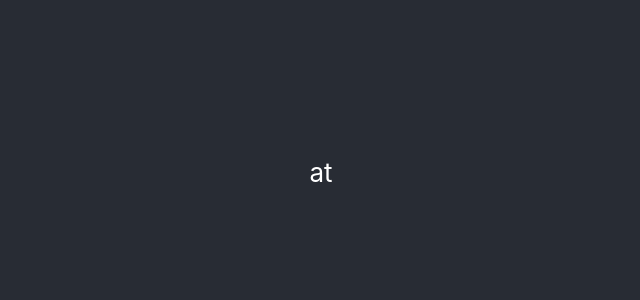
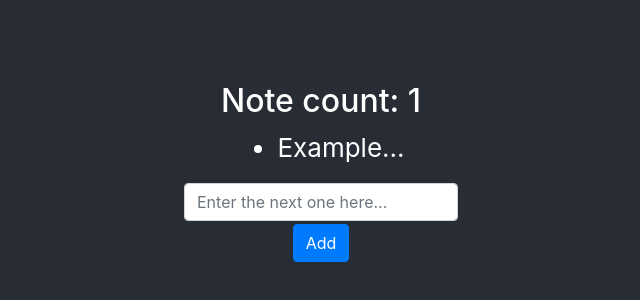
Before and after one commit to nmuren/mobx-react-app, a React (Create React App) app: page / in a window 1280 px wide. Shown: the part 228-528 px from the top of the page, without its empty margins (319-959 px from the left). Built offline with nearby package versions, Linux system fonts and the light colour scheme.

Commit message:
added mobx store components and views

```diff
--- a/src/App.js
+++ b/src/App.js
@@ -1,77 +1,18 @@
 import './App.css';
+import 'bootstrap/dist/css/bootstrap.min.css';
 import React from "react";
-import {action, makeObservable, observable} from "mobx";
+import {StoreProvider} from "./mobx/store";
+import ViewNotes from "./view/notes";
+import ViewAddNote from "./view/addNote";
 
-// The philosophy behind MobX is very simple:
-// Anything that can be derived from the application state,
-// should be derived. Automatically.
-
-//  Events
-//     ↓
-//  [ Actions ] ← ----- ← --•
-//     ↓ Modify             |
-//  [ State ]               ↑
-//     ↓ Updates            | Events invoke
-//  [ Computed values ]     ↑
-//     ↓ Trigger            |
-//  [ Reactions ] → --- → --•
-
-// Core concepts:
-// Observable state
-// Computed values
-// Value that will be derived automatically when relevant data
-// is modified.
-// Reactions
-// Like a Computed but produces side effect instead of new value.
-// Actions
-// Changing the state.
-
-// MobX reacts to any existing observable property that is read during
-// the execution of a tracked function.
-// MobX tracks property access, not values.
-
-//Ref.: https://gist.github.com/oupirum/98cbc8666dfd9a1e586f005d81503b6b
-
-class TodoItem {
-    //The example data fields with changing content
-    title = "";
-    finished = false;
-
-    constructor(title) {
-        //Both makeObservable and makeAutoObservable lines achieves the same task
-
-        //Properties, entire objects, arrays, Maps and Sets can all be made observable.
-        makeObservable(this, {
-            title: observable,
-            finished: observable,
-            toggle: action,
-            updateTitle: action
-        });
-
-        //Automatically make properties, objects, arrays, Maps and Sets observable.
-        // makeAutoObservable(this);
-
-        this.title = title;
-    }
-
-    //Action definitions of how the data will be updated
-    toggle() {
-        this.finished = !this.finished;
-    }
-
-    updateTitle(newTitle) {
-        this.title = newTitle;
-    }
-}
-
-// A function component wrapped with `observer` will react
-// to any future change in an observable it used before.
-// const TimerView = observer(({timer}) => <span>Seconds passed: {timer.secondsPassed}</span>);
 
 function App() {
     return (
         <div className="App App-header">
-            at
+            <StoreProvider>
+                <ViewNotes/>
+                <ViewAddNote/>
+            </StoreProvider>
         </div>
     );
 }
--- /dev/null
+++ b/src/mobx/store.js
@@ -0,0 +1,23 @@
+import React, {createContext} from "react";
+import {useLocalStore} from "mobx-react-lite";
+
+export const StoreContext = createContext();
+
+export const StoreProvider = (({children}) => {
+    const store = useLocalStore(() => ({
+        notes: ["Example..."],
+        addNote: note => {
+            store.notes.push(note)
+        },
+        removeNote: key => {
+            store.notes = store.notes.filter(note =>
+                note !== key
+            )
+        },
+        get notesCount() {
+            return store.notes.length;
+        }
+    }));
+
+    return <StoreContext.Provider value={store}>{children}</StoreContext.Provider>
+})
--- /dev/null
+++ b/src/view/addNote.js
@@ -0,0 +1,24 @@
+import React, {useContext, useState} from "react";
+import Button from "react-bootstrap/cjs/Button";
+import Form from "react-bootstrap/cjs/Form";
+import {StoreContext} from "../mobx/store";
+
+const AddNote = () => {
+    const store = useContext(StoreContext);
+    const [note, setNote] = useState("");
+
+    return (
+        <Form onSubmit={e => {
+            store.addNote(note);
+            setNote("");
+            e.preventDefault();
+        }}>
+            <Form.Control type="text" placeholder="Enter the next one here..." value={note} onChange={e => {
+                setNote(e.target.value);
+            }}/>
+            <Button type="submit" variant="primary">Add</Button>
+        </Form>
+    )
+}
+
+export default AddNote;
--- /dev/null
+++ b/src/view/notes.js
@@ -0,0 +1,20 @@
+import React, {useContext} from "react";
+import {useObserver} from "mobx-react-lite";
+import {StoreContext} from "../mobx/store";
+
+const Notes = () => {
+    const store = useContext(StoreContext);
+
+    return useObserver(() =>
+        (<>
+            <h2>Note count: {store.notesCount}</h2>
+            <ul>
+                {store.notes.map((note, index) => (
+                    <li key={index} onClick={() => {
+                        store.removeNote(note);
+                    }}>{note}</li>))}
+            </ul>
+        </>)
+    )
+}
+export default Notes
```
Also changed, not shown: src/App.bak.js (added, +79 -0 lines).
